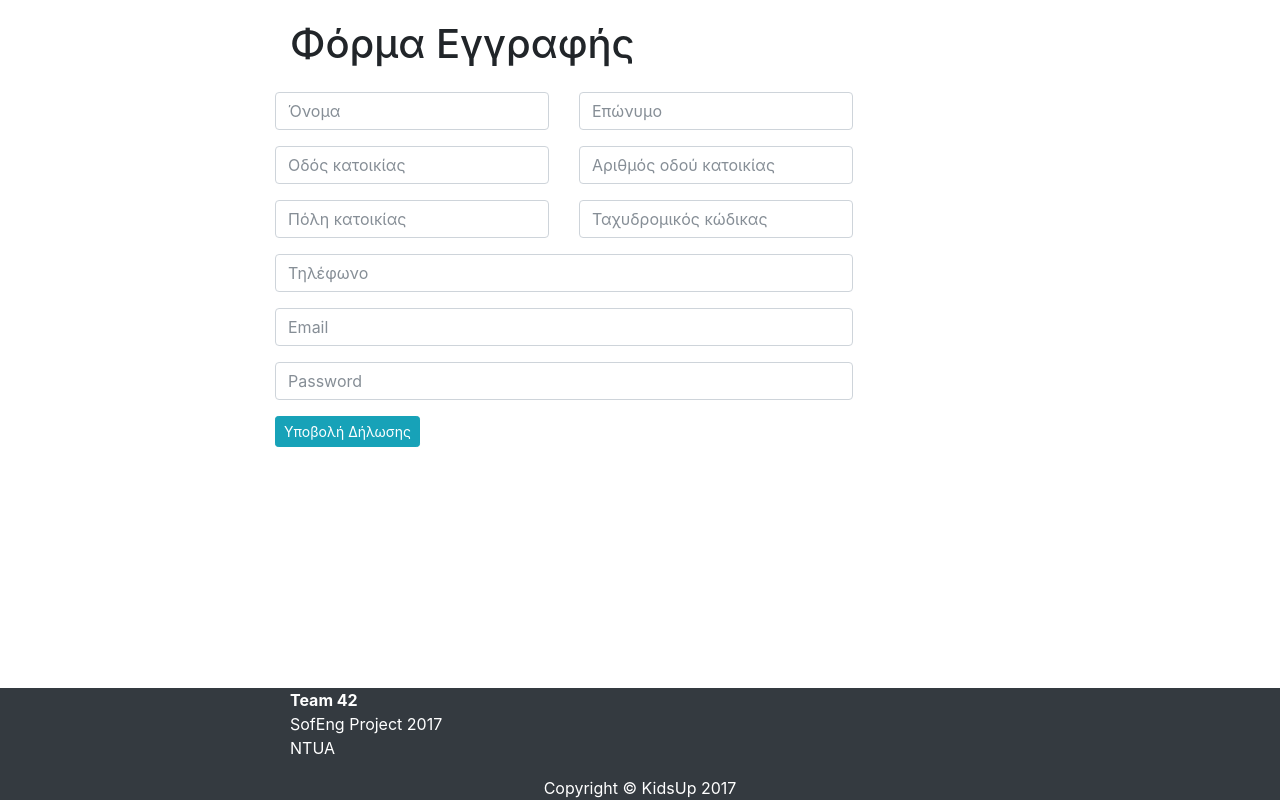
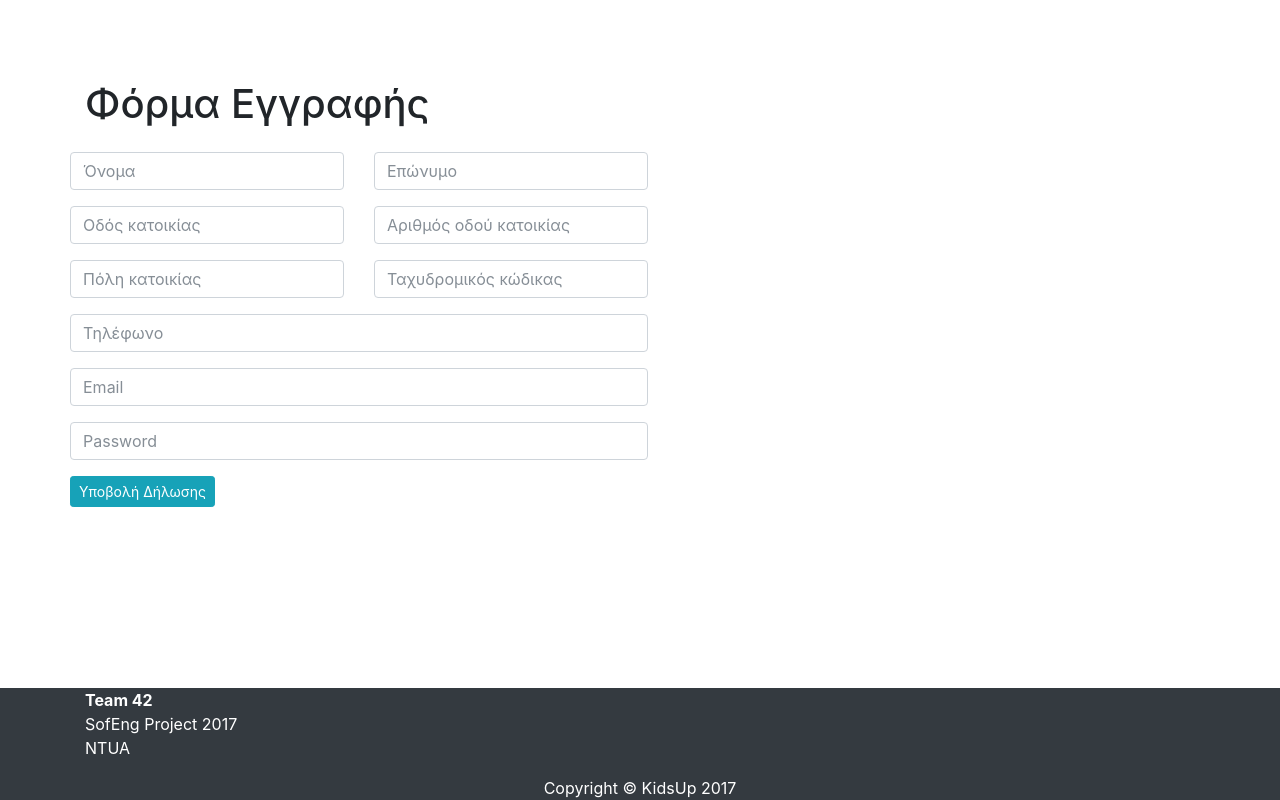
Before and after one commit to giorg0skar/KidsUp, a PHP site: page /parent-signup.html in a window 1280 px wide. Run offline with PHP 8.4, Linux system fonts and the light colour scheme.

Commit message:
Replace signup.css

```diff
--- a/html/css/signup.css
+++ b/html/css/signup.css
@@ -2,7 +2,7 @@
 @import "font-awesome-ie7.min.css";
 /* Space out content a bit */
 body {
-  padding-top: 20px;
+  padding-top: 80px;
   padding-bottom: 20px;
 }
 
@@ -10,8 +10,8 @@ body {
 .header,
 .marketing,
 .footer {
-  padding-right: 15px;
-  padding-left: 15px;
+  padding-right: 10px;
+  padding-left: 10px;
 }
 
 /* Custom page header */
@@ -36,7 +36,7 @@ body {
 /* Customize container */
 @media (min-width: 768px) {
   .container {
-    max-width: 730px;
+    max-width: 1140px;
   }
 }
 .container-narrow > hr {
```
